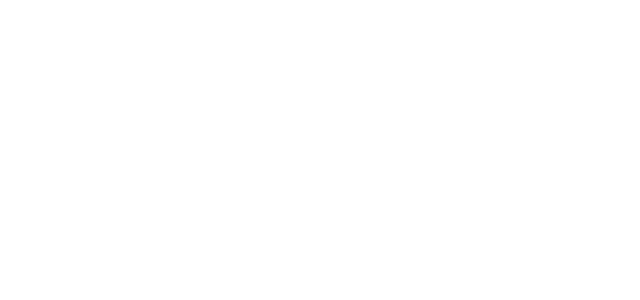
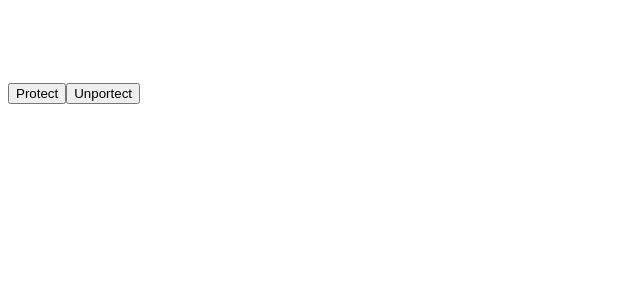
Before and after one commit to jangjaeko/react-hook, a React (Create React App) app: page /preventleave in a window 1280 px wide. Shown: the top 300 px of the page, without its empty margins (0-640 px from the left). Built offline with nearby package versions, Linux system fonts and the light colour scheme.

Commit message:
protectleave

```diff
--- a/src/App.js
+++ b/src/App.js
@@ -6,6 +6,7 @@
 import useTitleex from "./views/useTitleex";
 import useClickex from "./views/useClickex";
 import useCon from "./views/usecon";
+import PreventLeave from "./views/PreventLeave";
 function App() {
   return (
     <Suspense fallback={<div>Loading...</div>}>
@@ -18,6 +19,7 @@
             <Route exact path="/usetitle" component={useTitleex} />
             <Route exact path="/useclick" component={useClickex} />
             <Route exact path="/useconfirm" component={useCon} />
+            <Route exact path="/preventleave" component={PreventLeave} />
           </Switch>
         </BrowserRouter>
       </div>
--- /dev/null
+++ b/src/views/PreventLeave.js
@@ -0,0 +1,25 @@
+import React from "react";
+
+const usePreventLeave = () => {
+  const listenr = (event) => {
+    event.preventDefault();
+    event.returnValue = "";
+  };
+  const enablePrevent = () => window.addEventListener("beforeunload", listenr);
+  const disablePrevent = () =>
+    window.removeEventListener("beforeunload", listenr);
+
+  return { enablePrevent, disablePrevent };
+};
+
+function PreventLeave() {
+  const { enablePrevent, disablePrevent } = usePreventLeave();
+  return (
+    <div>
+      <button onClick={enablePrevent}>Protect</button>
+      <button onClick={disablePrevent}>Unportect</button>
+    </div>
+  );
+}
+
+export default PreventLeave;
```
